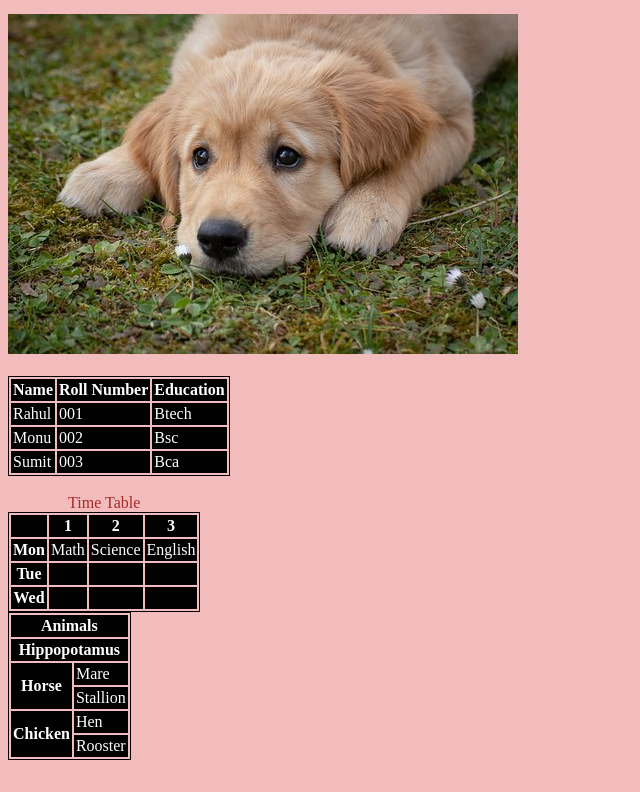
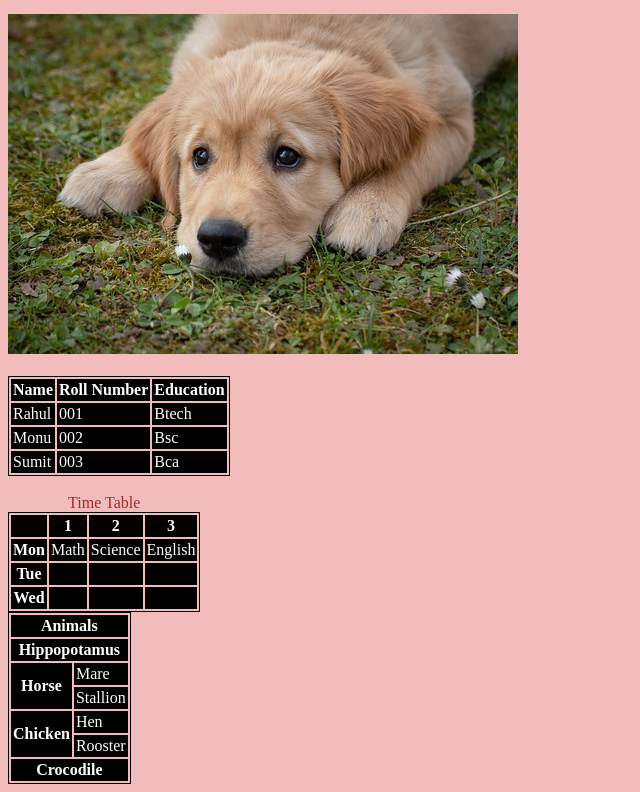
Before and after one commit to sumitStomar/WebDev-Basic, a plain HTML site: page Web Dev/index.html in a window 1280 px wide. Shown: the part 857-1649 px from the top of the page, without its empty margins (0-640 px from the left). Before the commit the page ends 1625 px from the top, so only its background shows below. Drawn offline with Linux system fonts and the light colour scheme.

Commit message:
Colspan & Rowspan

```diff
--- a/Web Dev/index.html
+++ b/Web Dev/index.html
@@ -193,10 +193,10 @@
       <tr>
         <!-- <th>Chicken</th> -->
         <td>Rooster</td>
-
       </tr>
-
-
+      <tr>
+        <th colspan="2">Crocodile</th>
+      </tr>
     </table>
 
 
```
